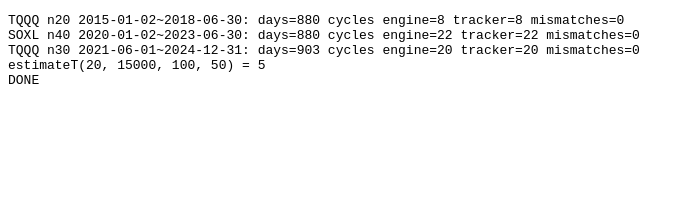
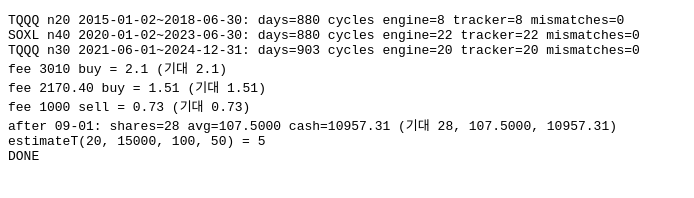
Before and after one commit to esher14/mubae-v4-backtester, a plain HTML site: page test_tracker.html in a window 1280 px wide. Shown: the whole page, without its empty margins (0-694 px from the left). Drawn offline with Linux system fonts and the light colour scheme.

Commit message:
기록장 수수료를 증권사 정산 방식으로 변경
- 그날 매수·매도 체결금액 합계 × 수수료율(센트 미만 버림), 매도는 제세금(센트 미만 올림) 추가
- 평단은 체결가 × 수량만, 잔금은 정산금액, 실현손익은 세후(그날 매수·매도 수수료 차감)
- 날짜별 실제 수수료 직접 입력, 입력 중 예상 수수료 표시
- 설정: 수수료율·매도 제세금 (새 무매 기본 0.07% / 0.00206%)
- test_tracker.html: 사용자 시트 사례로 수수료·평단·잔금 검증 추가, 엔진 일치 검증은 수수료 0으로

Co-Authored-By: Claude Opus 5.5 <noreply@anthropic.com>
Claude-Session: https://claude.ai/code/session_013PxKHz4enKYbFykmL14Qgy

```diff
--- a/app/tracker-core.js
+++ b/app/tracker-core.js
@@ -22,7 +22,18 @@
   const SELL_ORDER = ['limitSell', 'mocSell', 'quarterSell', 'revSell', 'manualSell'];
 
   function cfgOf(tr) {
-    return { ticker: tr.ticker, n: +tr.n, target: tr.target === '' || tr.target == null ? null : +tr.target, feeRate: (+tr.feeRate || 0) / 100 };
+    const rate = (+tr.feeRate || 0) / 100, sec = (+tr.secRate || 0) / 100;
+    // feeRate: 엔진 비교·자동 판정의 잔금 한도용 근사치(편도 비율)
+    return { ticker: tr.ticker, n: +tr.n, target: tr.target === '' || tr.target == null ? null : +tr.target, feeRate: rate, rate, sec };
+  }
+
+  // 증권사 방식 수수료: 그날 매수(또는 매도) 체결금액 합계에 수수료율을 곱해 센트 미만 버림,
+  // 매도는 제세금(SEC fee 등)을 따로 곱해 센트 미만 올림. 평단에는 넣지 않고 잔금(정산금액)에만 반영한다.
+  function dayFee(gross, side, rate, sec) {
+    if (!(gross > 0)) return 0;
+    const base = Math.floor(gross * rate * 100 + 1e-7) / 100;
+    const tax = side === 'sell' && sec > 0 ? Math.ceil(gross * sec * 100 - 1e-7) / 100 : 0;
+    return Math.round((base + tax) * 100) / 100;
   }
 
   // 그날 주문(o)에 대해 기록 입력 칸 목록을 만든다
@@ -97,10 +108,12 @@
   }
 
   // 하루치 체결을 상태(st)에 반영한다. T 변화 규칙은 engine.js run()과 같다.
-  function applyDay(st, o, fills, close, cfg) {
-    const n = cfg.n, fee = cfg.feeRate, tgt = E.targetPct(cfg);
+  // feeOverride: { buy, sell } 그날 실제 수수료를 직접 넣은 경우(비우면 계산값)
+  function applyDay(st, o, fills, close, cfg, feeOverride) {
+    const n = cfg.n, tgt = E.targetPct(cfg);
     const events = [];
     let realized = 0, soldLimit = false, soldLoc = false, soldMoc = false, soldAny = false, stratBought = 0, tInc = 0;
+    let sellGross = 0, buyGross = 0;
     const sells = fills.filter((f) => ROLES[f.role] && ROLES[f.role].side === 'sell' && f.qty > 0)
       .sort((a, b) => SELL_ORDER.indexOf(a.role) - SELL_ORDER.indexOf(b.role));
     const outFills = [];
@@ -108,8 +121,9 @@
       const q = Math.min(+f.qty, st.shares);
       if (q <= 0) continue;
       const gross = q * f.price;
-      st.cash += gross * (1 - fee);
-      const pnl = q * (f.price - st.avg) - gross * fee;
+      sellGross += gross;
+      st.cash += gross;
+      const pnl = q * (f.price - st.avg); // 수수료 전 손익. 수수료는 아래에서 그날 합계로 뺀다
       st.shares -= q;
       if (st.shares === 0) st.avg = 0;
       realized += pnl; soldAny = true;
@@ -122,14 +136,21 @@
       const R = ROLES[f.role];
       if (!R || R.side !== 'buy' || !(f.qty > 0)) continue;
       const q = +f.qty, cost = q * f.price;
-      st.avg = (st.avg * st.shares + cost) / (st.shares + q);
+      buyGross += cost;
+      st.avg = (st.avg * st.shares + cost) / (st.shares + q); // 평단 = 체결가 × 수량만(수수료 제외)
       st.shares += q;
-      st.cash -= cost * (1 + fee);
+      st.cash -= cost;
       if (R.strat) stratBought += q;
       if (f.role === 'starBuy') tInc += o.kind === 'FRONT' ? 0.5 : 1;
       if (f.role === 'avgBuy') tInc += 0.5;
       outFills.push({ role: f.role, qty: q, price: +f.price, pnl: 0 });
     }
+    const ov = feeOverride || {};
+    const has = (v) => v != null && v !== '' && !isNaN(v);
+    const feeSell = has(ov.sell) ? +ov.sell : dayFee(sellGross, 'sell', cfg.rate, cfg.sec);
+    const feeBuy = has(ov.buy) ? +ov.buy : dayFee(buyGross, 'buy', cfg.rate, cfg.sec);
+    st.cash -= feeSell + feeBuy; // 잔금 = 정산금액 기준
+    realized -= feeSell + feeBuy; // 실현손익(세후): 그날 매수·매도 수수료를 모두 비용으로
     let cycleStart = false;
     if (o.kind === 'FIRST') {
       if (stratBought > 0) { st.T = 1; st.mode = 'NORMAL'; cycleStart = true; events.push('사이클 시작'); }
@@ -155,7 +176,7 @@
         else { st.mode = 'NORMAL'; events.push('리버스 종료 → 일반모드'); }
       }
     }
-    return { realized, events, fills: outFills, cycleStart, cycleEnd };
+    return { realized, events, fills: outFills, cycleStart, cycleEnd, feeBuy, feeSell, buyGross, sellGross };
   }
 
   function addDays(d, k) { const t = new Date(d + 'T00:00:00Z'); t.setUTCDate(t.getUTCDate() + k); return t.toISOString().slice(0, 10); }
@@ -196,7 +217,7 @@
       const sma5 = closes.length ? closes.reduce((a, c) => a + c, 0) / closes.length : prevClose;
       const before = Object.assign({}, st);
       const o = E.makeOrders(st, cfg, tick, sma5, st.cash);
-      const res = applyDay(st, o, rec ? rec.fills || [] : [], close, cfg);
+      const res = applyDay(st, o, rec ? rec.fills || [] : [], close, cfg, rec ? { buy: rec.feeBuy, sell: rec.feeSell } : null);
       const adj = rec && rec.adjust;
       if (adj) {
         if (adj.cashDelta) st.cash += +adj.cashDelta;
@@ -221,7 +242,7 @@
       if (st.cash < -0.5) warnings.push(`${date}: 잔금이 마이너스(${st.cash.toFixed(2)})가 됐습니다. 체결 기록을 확인하세요.`);
       if (close > 0) { closes.push(close); if (closes.length > 5) closes.shift(); }
       days.push({ date, recorded: !!rec, close, o, before, after: Object.assign({}, st), fills: res.fills, events: res.events,
-        realized: res.realized, cumRealized, cycleEnd: ended, cycleNo: ended ? ended.no : cyc ? cyc.no : null, note: rec ? rec.note || '' : '',
+        realized: res.realized, cumRealized, feeBuy: res.feeBuy, feeSell: res.feeSell, feeManual: !!(rec && ((rec.feeBuy ?? '') !== '' || (rec.feeSell ?? '') !== '')), cycleEnd: ended, cycleNo: ended ? ended.no : cyc ? cyc.no : null, note: rec ? rec.note || '' : '',
         equity: close > 0 ? st.cash + st.shares * close : null, adjust: adj || null });
     }
 
@@ -256,5 +277,5 @@
     return n * inv / (inv + Math.max(0, cash));
   }
 
-  root.MubaeTracker = { ROLES, cfgOf, orderRows, autoJudge, applyDay, replay, estimateT, nextWeekday, addDays };
+  root.MubaeTracker = { ROLES, cfgOf, dayFee, orderRows, autoJudge, applyDay, replay, estimateT, nextWeekday, addDays };
 })(typeof window !== 'undefined' ? window : globalThis);
--- a/test_tracker.html
+++ b/test_tracker.html
@@ -8,8 +8,8 @@
   try {
     const cases = [
       { ticker: 'TQQQ', n: 20, target: null, principal: 20000, start: '2015-01-02', end: '2018-06-30', feeRate: 0 },
-      { ticker: 'SOXL', n: 40, target: null, principal: 50000, start: '2020-01-02', end: '2023-06-30', feeRate: 0.001 },
-      { ticker: 'TQQQ', n: 30, target: 12, principal: 30000, start: '2021-06-01', end: '2024-12-31', feeRate: 0.0007 },
+      { ticker: 'SOXL', n: 40, target: null, principal: 50000, start: '2020-01-02', end: '2023-06-30', feeRate: 0 },
+      { ticker: 'TQQQ', n: 30, target: 12, principal: 30000, start: '2021-06-01', end: '2024-12-31', feeRate: 0 },
     ];
     for (const c of cases) {
       const bars = E.parseCSV(await (await fetch(`app/data/${c.ticker}.csv`)).text());
@@ -33,7 +33,15 @@
       }
       out(`${c.ticker} n${c.n} ${c.start}~${c.end}: days=${r.daily.length} cycles engine=${r.cycles.length} tracker=${rp.cycles.length} mismatches=${bad}${firstBad ? ' first: ' + firstBad : ''}`);
     }
-    // 중간 진입 T 추정 예시
+    // 증권사 방식 수수료(사용자 시트 2026-09-01~02 사례): 평단은 수수료 제외, 잔금은 정산금액
+    out('fee 3010 buy = ' + TK.dayFee(3010, 'buy', 0.0007, 0.0000206) + ' (기대 2.1)');
+    out('fee 2170.40 buy = ' + TK.dayFee(2170.40, 'buy', 0.0007, 0.0000206) + ' (기대 1.51)');
+    out('fee 1000 sell = ' + TK.dayFee(1000, 'sell', 0.0007, 0.0000206) + ' (기대 0.73)');
+    const cfgF = TK.cfgOf({ ticker: 'TQQQ', n: 20, target: null, feeRate: 0.07, secRate: 0.00206 });
+    const stF = { cash: 13969.41, shares: 0, avg: 0, T: 0, mode: 'NORMAL', revFirst: false };
+    const oF = E.makeOrders(stF, cfgF, 0.01, 105, stF.cash);
+    TK.applyDay(stF, oF, [{ role: 'first', qty: 14, price: 107.30 }, { role: 'manualBuy', qty: 14, price: 107.70 }], 105.91, cfgF);
+    out(`after 09-01: shares=${stF.shares} avg=${stF.avg.toFixed(4)} cash=${stF.cash.toFixed(2)} (기대 28, 107.5000, 10957.31)`);    // 중간 진입 T 추정 예시
     out('estimateT(20, 15000, 100, 50) = ' + TK.estimateT(20, 15000, 100, 50));
     out('DONE');
   } catch (e) { out('ERR ' + e.stack); }
```
Also changed, not shown: app/tracker.html (+46 -10 lines), 1 other file.
